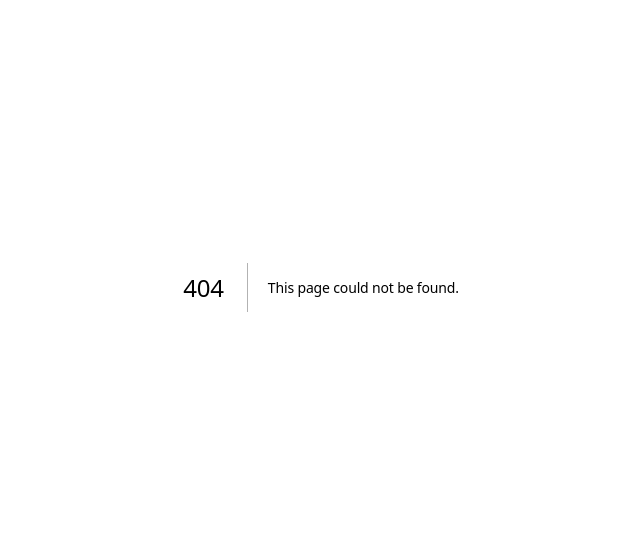
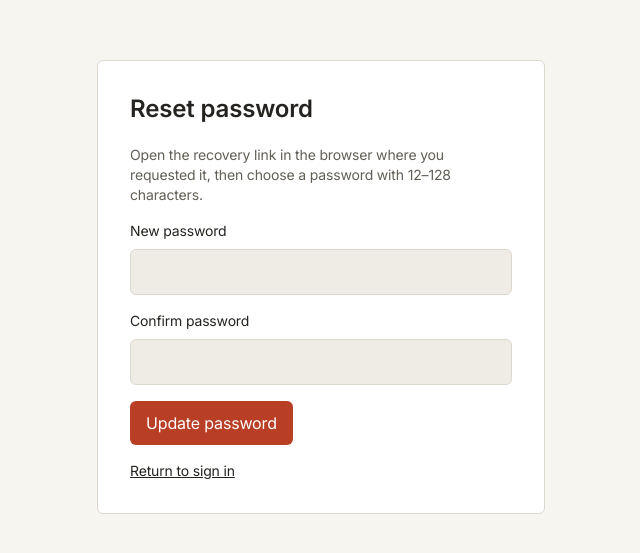
Before and after one commit to siddharth07-code/Pactra-Paypal, a Next.js app: page /auth/reset-password in a window 1280 px wide. Before the commit this address had no page. Shown: the part 113-666 px from the top of the page, without its empty margins (319-959 px from the left). Built offline with nearby package versions, Linux system fonts and the light colour scheme.

Commit message:
feat: add password reset page

```diff
--- /dev/null
+++ b/src/app/auth/reset-password/page.tsx
@@ -0,0 +1,48 @@
+"use client";
+import Link from "next/link";
+import { useState, type FormEvent } from "react";
+
+export default function ResetPasswordPage() {
+  const [password, setPassword] = useState("");
+  const [confirmation, setConfirmation] = useState("");
+  const [saving, setSaving] = useState(false);
+  const [error, setError] = useState("");
+  const [complete, setComplete] = useState(false);
+
+  async function submit(event: FormEvent) {
+    event.preventDefault();
+    if (saving) return;
+    setError("");
+    if (password !== confirmation) { setError("Passwords do not match."); return; }
+    setSaving(true);
+    try {
+      const response = await fetch("/api/auth/password", {
+        method: "POST", credentials: "same-origin", headers: { "Content-Type": "application/json" },
+        body: JSON.stringify({ password }),
+      });
+      const data = await response.json();
+      if (!response.ok) throw new Error(data.error?.message ?? "Password update failed. Open a new recovery link and try again.");
+      setPassword(""); setConfirmation(""); setComplete(true);
+    } catch (error) {
+      setError(error instanceof Error ? error.message : "Password update is unavailable. Please retry.");
+    } finally { setSaving(false); }
+  }
+
+  return (
+    <main className="min-h-screen bg-page-bg text-text-primary flex items-center justify-center p-6">
+      <section className="w-full max-w-md space-y-5 rounded-[6px] border border-border-primary bg-surface-primary p-6 sm:p-8">
+        <h1 className="text-2xl font-semibold">Reset password</h1>
+        {complete ? <><p role="status">Your password has been updated.</p><Link href="/account" className="text-ember-orange underline">Continue to account</Link></> : (
+          <form onSubmit={submit} aria-busy={saving} className="space-y-4">
+            <p className="text-sm text-text-secondary">Open the recovery link in the browser where you requested it, then choose a password with 12–128 characters.</p>
+            <label className="block text-sm">New password<input type="password" autoComplete="new-password" required minLength={12} maxLength={128} value={password} onChange={event => setPassword(event.target.value)} className="mt-2 block min-h-11 w-full rounded-[6px] border border-border-primary bg-surface-secondary p-3 focus-visible:outline-2 focus-visible:outline-ember-orange" /></label>
+            <label className="block text-sm">Confirm password<input type="password" autoComplete="new-password" required minLength={12} maxLength={128} value={confirmation} onChange={event => setConfirmation(event.target.value)} className="mt-2 block min-h-11 w-full rounded-[6px] border border-border-primary bg-surface-secondary p-3 focus-visible:outline-2 focus-visible:outline-ember-orange" /></label>
+            {error && <p role="alert" className="text-sm text-red-600 dark:text-red-400">{error}</p>}
+            <button type="submit" disabled={saving} className="min-h-11 rounded-[6px] bg-ember-orange px-4 py-2 text-white cursor-pointer disabled:opacity-50 focus-visible:outline-2 focus-visible:outline-offset-2 focus-visible:outline-ember-orange">{saving ? "Updating…" : "Update password"}</button>
+            <Link href="/login" className="block text-sm underline">Return to sign in</Link>
+          </form>
+        )}
+      </section>
+    </main>
+  );
+}
```
